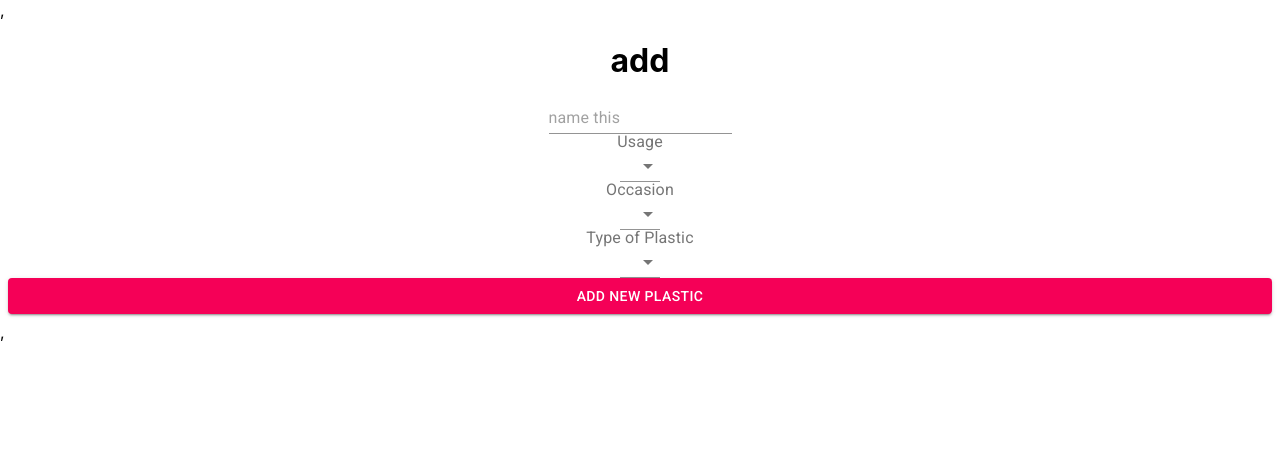
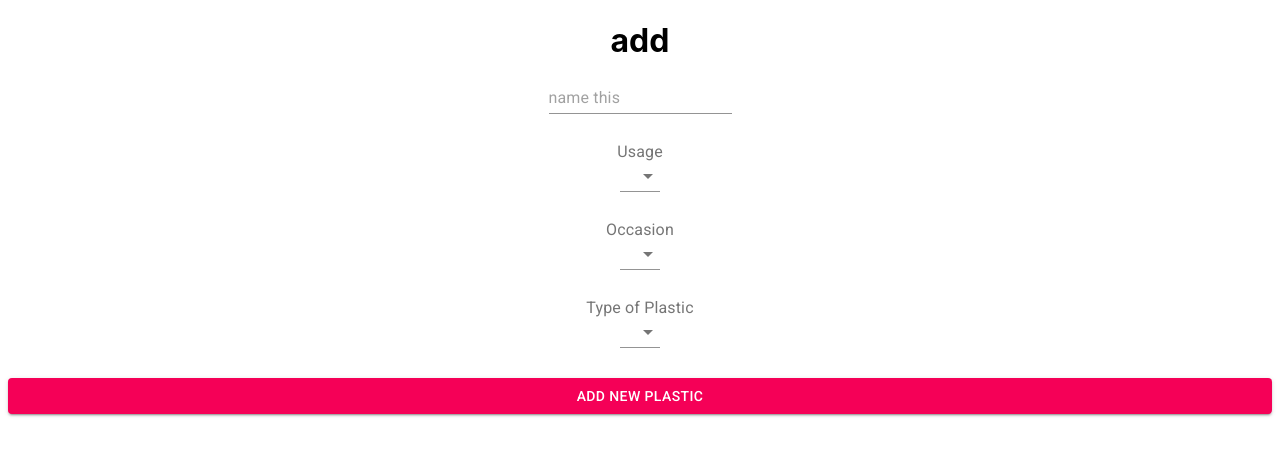
Before and after one commit to scaram02/plastic-cycle, a React (Create React App) app: page / in a window 1280 px wide. Shown: the top 456 px of the page. Built offline with nearby package versions, Linux system fonts and the light colour scheme.

Commit message:
fix form styles

```diff
--- a/src/App.js
+++ b/src/App.js
@@ -24,7 +24,7 @@ const App = () => {
     setPlastic(plastic)
 
   }
-console.log('hmm,', plastic)
+
 
   return (
     <div className="App">
--- a/src/components/PlasticForm.js
+++ b/src/components/PlasticForm.js
@@ -13,9 +13,12 @@ const useStyles = makeStyles((theme) => ({
     margin: theme.spacing(1),
     minWidth: 120,
   },
-  selectEmpty: {
-    marginTop: theme.spacing(2),
-  }
+  menu: {
+    marginTop: 30
+  },
+  // selectEmpty: {
+  //   marginTop: theme.spacing(2),
+  // }
 }));
 
 
@@ -36,6 +39,7 @@ useEffect(() => {
     {/* <FormControl className={classes.formControl} onSubmit={handleSubmit}> */}
 
         <TextField
+          // className={classes.menu}
           type="text"
           placeholder="name this"
           name="plasticName"
@@ -43,8 +47,8 @@ useEffect(() => {
           onChange={handleChange}
         />
 
-        <InputLabel htmlFor="usage">Usage</InputLabel>
-        <Select name="usage" id="usage" onChange={handleChange} value={plastic.usage || ''}>
+        <InputLabel htmlFor="usage" className={classes.menu}>Usage</InputLabel>
+        <Select name="usage" id="usage" onChange={handleChange} value={plastic.usage || ''} >
           <MenuItem value="beverage bottle">beverage bottle</MenuItem>
           <MenuItem value="food packaging">food packaging</MenuItem>
           <MenuItem value="laundry and cleaning packaging">
@@ -57,8 +61,8 @@ useEffect(() => {
         </Select>
 
 
-        <InputLabel htmlFor="occasion">Occasion</InputLabel>
-        <Select name="occasion" id="occasion" onChange={handleChange} value={plastic.occasion || ''}>
+        <InputLabel htmlFor="occasion" className={classes.menu}>Occasion</InputLabel>
+        <Select name="occasion" id="occasion" onChange={handleChange} value={plastic.occasion || ''} >
           <MenuItem value="meal">On-the-go</MenuItem>
           <MenuItem value="work">Work</MenuItem>
           <MenuItem value="cooking">Cooking</MenuItem>
@@ -68,8 +72,8 @@ useEffect(() => {
         </Select>
 
 
-        <InputLabel htmlFor="typeOfPlastic">Type of Plastic</InputLabel>
-        <Select name="typeOfPlastic" id="typeOfPlastic" onChange={handleChange} value={plastic.typeOfPlastic || ''}>
+        <InputLabel htmlFor="typeOfPlastic" className={classes.menu}>Type of Plastic</InputLabel>
+        <Select name="typeOfPlastic" id="typeOfPlastic" onChange={handleChange} value={plastic.typeOfPlastic || ''} >
           <MenuItem value="pet">PET(E)</MenuItem>
           <MenuItem value="hdpe">HDPE</MenuItem>
           <MenuItem value="ldpe">LDPE</MenuItem>
@@ -79,6 +83,7 @@ useEffect(() => {
         </Select>
 
         <Button
+        className={classes.menu}
         color="secondary"
         type="submit"
         variant="contained"
--- a/src/index.js
+++ b/src/index.js
@@ -8,8 +8,8 @@ import {store} from './state/store'
 
 ReactDOM.render(
   // <React.StrictMode>
-    <Provider store={store}>,
-    <App />,
+    <Provider store={store}>
+    <App />
     </Provider>,
   // {/* </React.StrictMode>, */}
   document.getElementById('root')
```
